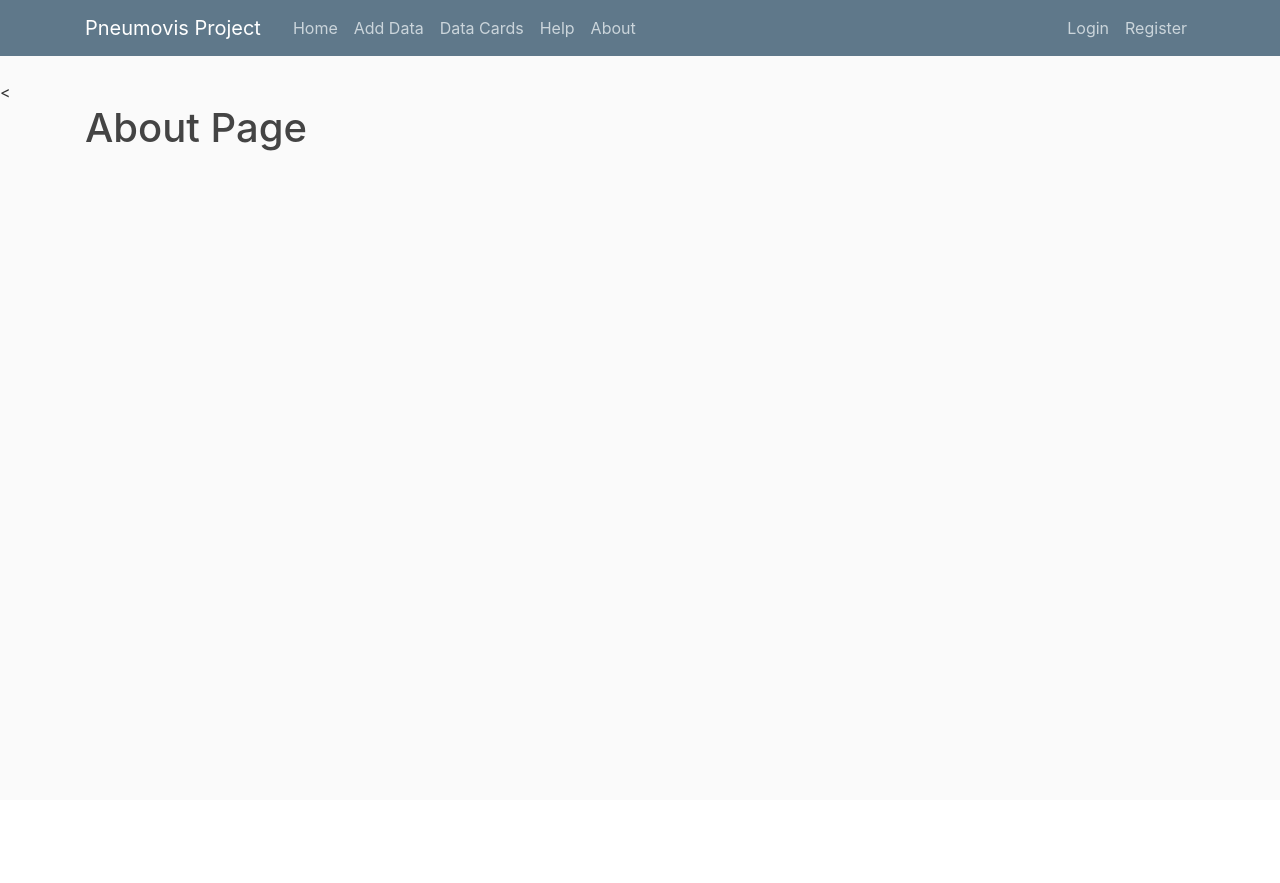
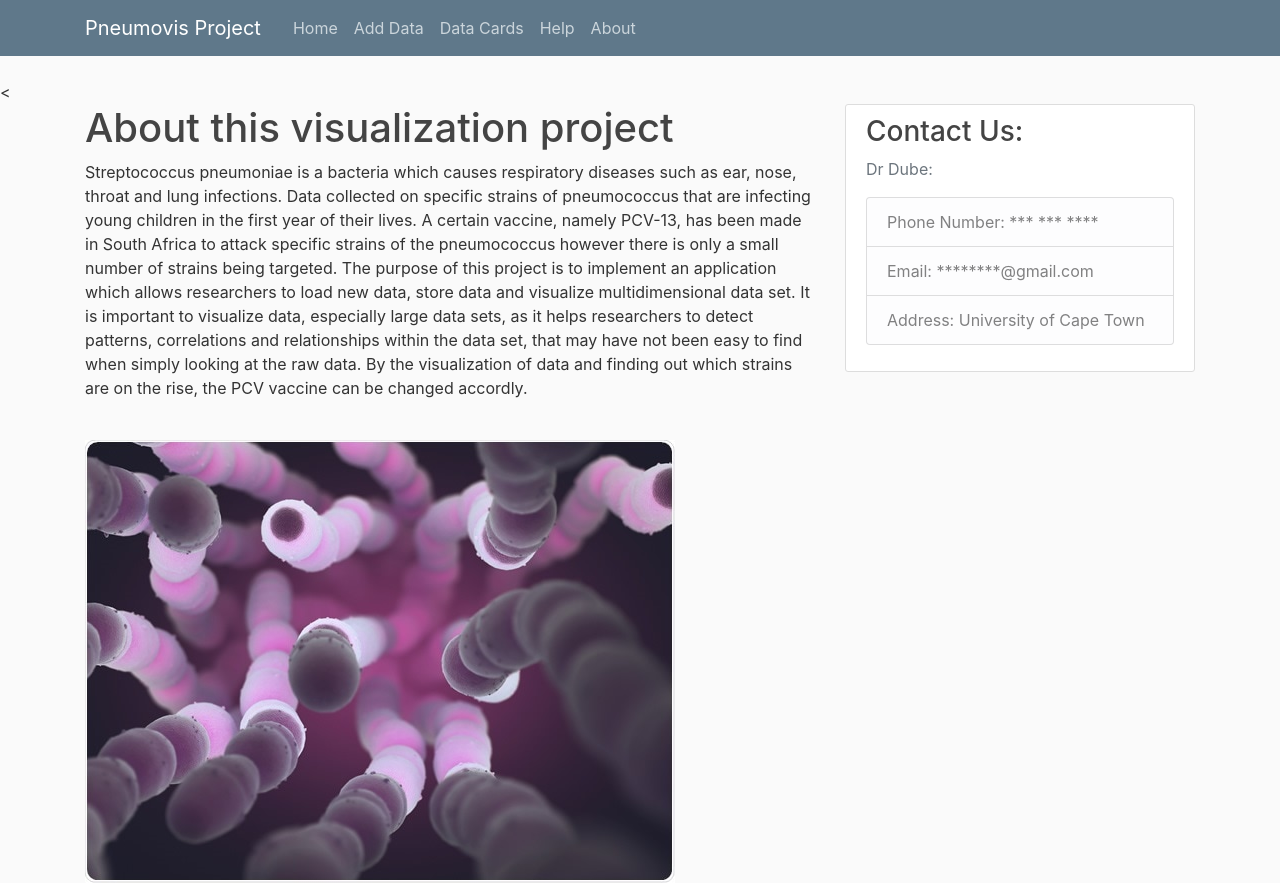
Before and after one commit to ashilr11/CapstoneProject, a Django app: page /about/ in a window 1280 px wide. Before the commit the page ends 151 px from the top, so only its background shows below. Run offline with Django 3.2, Linux system fonts and the light colour scheme; some libraries are stand-ins or nearby versions.

Commit message:
Prototype of about page finished

```diff
--- a/pneumovis/templates/pneumovis/about.html
+++ b/pneumovis/templates/pneumovis/about.html
@@ -1,5 +1,36 @@
 {% extends "pneumovis/base.html" %}
+{% load static %}
 
 {% block content %}
-  <h1>About Page</h1>
+  <h1>About this visualization project<br></h1>
+
+  <p>Streptococcus pneumoniae is a bacteria which causes respiratory
+    diseases such as ear, nose, throat and lung infections. Data collected on specific strains of pneumococcus
+    that are infecting young children in the first year of their lives. A
+    certain vaccine, namely PCV-13, has been made in South Africa
+    to attack specific strains of the pneumococcus however there is
+    only a small number of strains being targeted. The purpose of this
+    project is to implement an application which allows researchers to
+    load new data, store data and visualize multidimensional data set.
+    It is important to visualize data, especially large data sets, as it
+    helps researchers to detect patterns, correlations and
+    relationships within the data set, that may have not been easy to
+    find when simply looking at the raw data. By the visualization of
+    data and finding out which strains are on the rise, the PCV
+    vaccine can be changed accordly.<br><br>
+  </p>
+
+  <img src="{% static 'images/image1.jpeg' %}">
 {% endblock content %}
+{% block contacts %}
+  <div class="content-section">
+      <h3>Contact Us: </h3>
+      <p class='text-muted'> Dr Dube:
+        <ul class="list-group">
+          <li class="list-group-item list-group-item-light">Phone Number: *** *** ****</li>
+          <li class="list-group-item list-group-item-light">Email: ********@gmail.com</li>
+          <li class="list-group-item list-group-item-light">Address: University of Cape Town</li>
+        </ul>
+      </p>
+    </div>
+{% endblock contacts%}
--- a/pneumovis/templates/pneumovis/adddata.html
+++ b/pneumovis/templates/pneumovis/adddata.html
@@ -1,5 +1,5 @@
 {% extends "pneumovis/base.html" %}
-
+{% load static %}
 {% block content %}
   <h1>Add Data Page</h1>
 {% endblock content %}
--- a/pneumovis/templates/pneumovis/base.html
+++ b/pneumovis/templates/pneumovis/base.html
@@ -28,8 +28,6 @@
             </div>
             <!-- Navbar Right Side -->
             <div class="navbar-nav">
-              <a class="nav-item nav-link" href="#">Login</a>
-              <a class="nav-item nav-link" href="#">Register</a>
             </div>
           </div>
         </div>
@@ -39,7 +37,10 @@
     <main role="main" class="container">
       <div class="row">
         <div class="col-md-8">
-          {% block content %}{% endblock %}
+          {% block content %}{% endblock content%}
+        </div>
+        <div class="col-md-4">
+          {% block contacts %}{% endblock contacts%}
         </div>
       </div>
     </main>
--- a/pneumovis/templates/pneumovis/datacards.html
+++ b/pneumovis/templates/pneumovis/datacards.html
@@ -1,5 +1,5 @@
 {% extends "pneumovis/base.html" %}
-
+{% load static %}
 {% block content %}
   <h1>Data Cards Page</h1>
 {% endblock content %}
--- a/pneumovis/templates/pneumovis/help.html
+++ b/pneumovis/templates/pneumovis/help.html
@@ -1,5 +1,5 @@
 {% extends "pneumovis/base.html" %}
-
+{% load static %}
 {% block content %}
   <h1>Help Page</h1>
 {% endblock content %}
--- a/pneumovis/templates/pneumovis/home.html
+++ b/pneumovis/templates/pneumovis/home.html
@@ -1,5 +1,5 @@
 {% extends "pneumovis/base.html" %}
-
+{% load static %}
 {% block content %}
   <h1>Home Page</h1>
 {% endblock content%}
```
Also changed, not shown: pneumovis/static/images/image1.jpeg (added).
